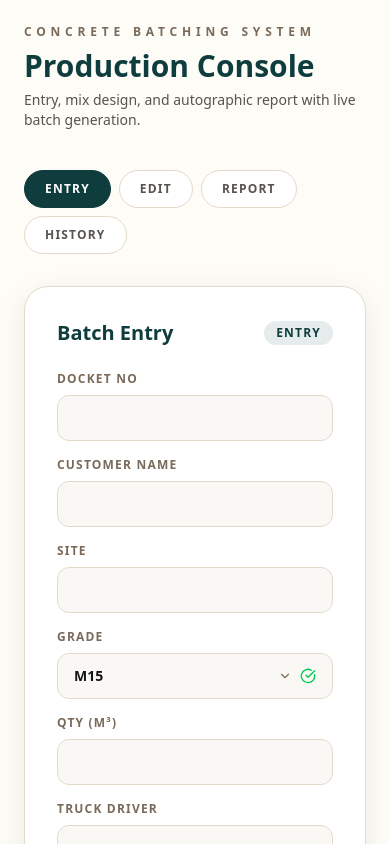
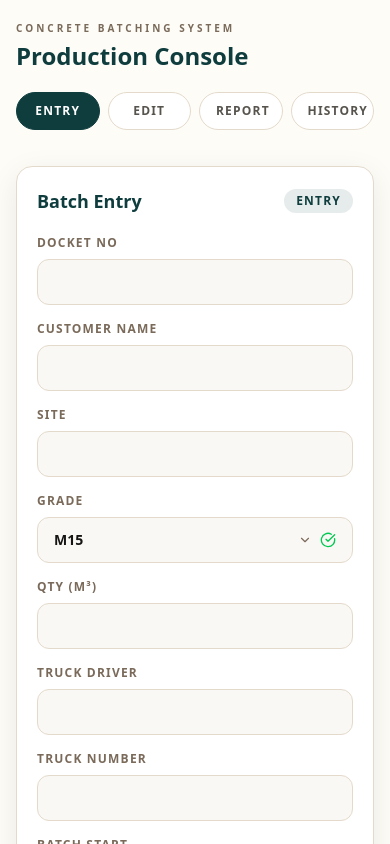
Before and after one commit to Tejas767/Batching, a Next.js app: page / in a window 390 px wide. Shown: the top 844 px of the page. Built offline with nearby package versions, Linux system fonts and the light colour scheme; a web font is replaced by a local one.

Commit message:
Made mobile responsive

```diff
--- a/src/app/page.js
+++ b/src/app/page.js
@@ -136,10 +136,10 @@ export default function Home() {
         >
           {/* ── ENTRY TAB ─── */}
           {activeTab === "ENTRY" && (
-            <div className="mx-auto max-w-4xl">
-              <div className="rounded-3xl border border-border bg-white p-8 shadow-card">
-                <div className="mb-6 flex items-center justify-between">
-                  <h2 className="text-xl font-semibold text-brand-1">Batch Entry</h2>
+            <div className="md:mx-auto md:max-w-4xl">
+              <div className="rounded-2xl md:rounded-3xl border border-border bg-white p-5 md:p-8 shadow-card">
+                <div className="mb-5 flex items-center justify-between">
+                  <h2 className="text-lg md:text-xl font-semibold text-brand-1">Batch Entry</h2>
                   <span className="rounded-full bg-brand-1/10 px-3 py-1 text-xs font-semibold uppercase tracking-widest text-brand-1">
                     ENTRY
                   </span>
@@ -182,15 +182,15 @@ export default function Home() {
 
           {/* ── HISTORY TAB ─── */}
           {activeTab === "HISTORY" && (
-            <div className="rounded-3xl border border-border bg-white p-8 shadow-card space-y-6">
+            <div className="rounded-2xl md:rounded-3xl border border-border bg-white p-4 md:p-8 shadow-card space-y-5 md:space-y-6">
               <div className="flex items-center justify-between">
                 <div>
-                  <h2 className="text-xl font-semibold text-brand-1">Batch History</h2>
-                  <p className="mt-1 text-sm text-muted">Latest 25 printed batches</p>
+                  <h2 className="text-lg md:text-xl font-semibold text-brand-1">Batch History</h2>
+                  <p className="mt-1 text-xs md:text-sm text-muted">Latest 25 printed batches</p>
                 </div>
                 <button
                   onClick={loadHistory}
-                  className="rounded-full border border-brand-1 bg-brand-1 px-4 py-2 text-xs font-semibold uppercase tracking-widest text-white hover:bg-brand-1/90 transition-colors"
+                  className="rounded-full border border-brand-1 bg-brand-1 px-3 md:px-4 py-2 text-xs font-semibold uppercase tracking-widest text-white hover:bg-brand-1/90 transition-colors"
                 >
                   Refresh
                 </button>
--- a/src/components/features/entry/BatchEntryForm.jsx
+++ b/src/components/features/entry/BatchEntryForm.jsx
@@ -39,7 +39,7 @@ export function BatchEntryForm({ entry, onUpdateField, onStart, onStop, onPrint,
       variants={containerVariants}
       initial="hidden"
       animate="show"
-      className="grid gap-4 md:grid-cols-2"
+      className="grid gap-4 grid-cols-1 md:grid-cols-2"
     >
       {FIELDS.map(({ label, key, type }) => {
         const value = entry[key];
--- a/src/components/features/history/BatchHistoryTable.jsx
+++ b/src/components/features/history/BatchHistoryTable.jsx
@@ -2,7 +2,7 @@
  * BatchHistoryTable.jsx — Feature component.
  *
  * CDD Layer 3: Table rendering the filtered history records.
- * The "View" button triggers the detail modal via onViewDetails.
+ * Mobile: stacked cards. Desktop: full table.
  */
 "use client";
 
@@ -20,8 +20,66 @@ const COLS = [
 ];
 
 export function BatchHistoryTable({ rows, onViewDetails, onDeleteDetails }) {
+  if (rows.length === 0) {
     return (
-    <div className="overflow-x-auto rounded-2xl border border-border">
+      <div className="rounded-2xl border border-border px-4 py-10 text-center text-sm text-muted">
+        No history records yet.
+      </div>
+    );
+  }
+
+  return (
+    <>
+      {/* ── Mobile card list (hidden on md+) ── */}
+      <div className="flex flex-col gap-3 md:hidden">
+        {rows.map((row, idx) => (
+          <motion.div
+            key={row.id}
+            initial={{ opacity: 0, y: 6 }}
+            animate={{ opacity: 1, y: 0 }}
+            transition={{ delay: idx * 0.03, duration: 0.25 }}
+            className="rounded-2xl border border-border bg-white p-4 shadow-sm"
+          >
+            <div className="flex items-start justify-between gap-2 mb-3">
+              <div>
+                <p className="text-xs text-muted uppercase tracking-wide">Docket #{row.docketNo || "—"}</p>
+                <p className="font-semibold text-brand-1 text-sm mt-0.5">{row.customerName || "—"}</p>
+              </div>
+              <span className="rounded-full bg-brand-1/10 px-2 py-0.5 text-xs font-semibold text-brand-1">{row.grade || "—"}</span>
+            </div>
+            <div className="grid grid-cols-2 gap-x-4 gap-y-1 text-xs text-stone-600 mb-3">
+              <div><span className="text-muted">Qty:</span> {row.qty || "—"} m³</div>
+              <div><span className="text-muted">Truck:</span> {row.truckNumber || "—"}</div>
+              <div className="col-span-2"><span className="text-muted">Time:</span> {row.created_at ? new Date(row.created_at).toLocaleString() : "—"}</div>
+            </div>
+            <div className="flex gap-2 pt-1 border-t border-border">
+              <Button
+                variant="ghost"
+                size="sm"
+                onClick={() => onViewDetails(row)}
+                icon={<Eye size={13} />}
+                className="flex-1 justify-center border-brand-1/40 text-brand-1 hover:border-brand-1"
+              >
+                View
+              </Button>
+              {onDeleteDetails && (
+                <Button
+                  variant="ghost"
+                  size="sm"
+                  onClick={() => onDeleteDetails(row.id)}
+                  icon={<Trash2 size={13} />}
+                  className="flex-1 justify-center border-red-500/40 text-red-600 hover:border-red-600 hover:bg-red-50"
+                >
+                  Delete
+                </Button>
+              )}
+            </div>
+          </motion.div>
+        ))}
+      </div>
+
+      {/* ── Desktop table (hidden on mobile) ── */}
+      <div className="hidden md:block overflow-x-auto rounded-2xl border border-border">
         <table className="min-w-full border-separate border-spacing-0 text-sm">
           <thead>
             <tr className="bg-brand-1 text-white">
@@ -41,17 +99,7 @@ export function BatchHistoryTable({ rows, onViewDetails, onDeleteDetails }) {
             </tr>
           </thead>
           <tbody>
-          {rows.length === 0 ? (
-            <tr>
-              <td
-                colSpan={COLS.length + 1}
-                className="px-4 py-10 text-center text-sm text-muted"
-              >
-                No history records yet.
-              </td>
-            </tr>
-          ) : (
-            rows.map((row, idx) => (
+            {rows.map((row, idx) => (
               <motion.tr
                 key={row.id}
                 initial={{ opacity: 0, y: 6 }}
@@ -89,10 +137,10 @@ export function BatchHistoryTable({ rows, onViewDetails, onDeleteDetails }) {
                   </div>
                 </td>
               </motion.tr>
-            ))
-          )}
+            ))}
           </tbody>
         </table>
       </div>
+    </>
   );
 }
--- a/src/components/layout/AppHeader.jsx
+++ b/src/components/layout/AppHeader.jsx
@@ -13,17 +13,17 @@ export function AppHeader() {
       initial={{ opacity: 0, y: -20 }}
       animate={{ opacity: 1, y: 0 }}
       transition={{ duration: 0.5, ease: "easeOut" }}
-      className="flex flex-col gap-6 md:flex-row md:items-center md:justify-between"
+      className="flex flex-col gap-2 md:gap-6 md:flex-row md:items-center md:justify-between"
     >
       {/* Brand */}
       <div>
-        <p className="text-xs font-semibold uppercase tracking-[0.4em] text-muted">
+        <p className="text-[10px] md:text-xs font-semibold uppercase tracking-[0.3em] md:tracking-[0.4em] text-muted">
           Concrete Batching System
         </p>
-        <h1 className="mt-2 text-3xl font-semibold text-brand-1 md:text-4xl">
+        <h1 className="mt-1 text-2xl font-semibold text-brand-1 md:text-4xl">
           Production Console
         </h1>
-        <p className="mt-1.5 max-w-xl text-sm text-stone-600">
+        <p className="mt-1 text-xs text-stone-500 md:text-sm md:max-w-xl hidden sm:block">
           Entry, mix design, and autographic report with live batch generation.
         </p>
       </div>
--- a/src/components/layout/PageShell.jsx
+++ b/src/components/layout/PageShell.jsx
@@ -6,12 +6,10 @@
  */
 "use client";
 
-import { motion } from "framer-motion";
-
 export function PageShell({ children }) {
   return (
-    <main className="min-h-screen bg-[#FDFCF7] scroll-smooth pb-20">
-      <div className="mx-auto w-full max-w-[1400px] px-6 pt-6 md:px-10 md:pt-10">
+    <main className="min-h-screen bg-[#FDFCF7] scroll-smooth pb-28 md:pb-20">
+      <div className="mx-auto w-full max-w-[1400px] px-4 pt-5 md:px-10 md:pt-10">
         {children}
       </div>
     </main>
--- a/src/components/layout/TabNav.jsx
+++ b/src/components/layout/TabNav.jsx
@@ -2,7 +2,7 @@
  * TabNav.jsx — Layout component.
  *
  * CDD Layer 2: Animated tab navigation bar.
- * The active tab gets a sliding underline via Framer Motion layoutId.
+ * On mobile: full-width scrollable strip. On desktop: flex row.
  */
 "use client";
 
@@ -14,8 +14,10 @@ export function TabNav({ activeTab, onTabChange }) {
   return (
     <nav
       aria-label="Main navigation"
-      className="mt-10 flex flex-wrap gap-2"
+      className="mt-5 md:mt-10 -mx-4 md:mx-0 px-4 md:px-0"
     >
+      {/* Scrollable strip on mobile, flex row on desktop */}
+      <div className="flex gap-2 overflow-x-auto scrollbar-none pb-1 md:flex-wrap md:overflow-visible">
         {TABS.map((tab) => {
           const isActive = activeTab === tab;
           return (
@@ -27,7 +29,7 @@ export function TabNav({ activeTab, onTabChange }) {
               transition={{ type: "spring", stiffness: 400, damping: 20 }}
               aria-current={isActive ? "page" : undefined}
               className={[
-              "relative rounded-full border px-5 py-2.5 text-xs font-semibold uppercase tracking-widest",
+                "relative flex-1 min-w-[72px] rounded-full border px-4 py-2.5 text-xs font-semibold uppercase tracking-widest whitespace-nowrap",
                 "transition-colors duration-200 focus:outline-none focus-visible:ring-2 focus-visible:ring-brand-1/40",
                 isActive
                   ? "border-brand-1 bg-brand-1 text-white"
@@ -46,6 +48,7 @@ export function TabNav({ activeTab, onTabChange }) {
             </motion.button>
           );
         })}
+      </div>
     </nav>
   );
 }
```
Lines whose indentation alone changed are shown as unchanged.
